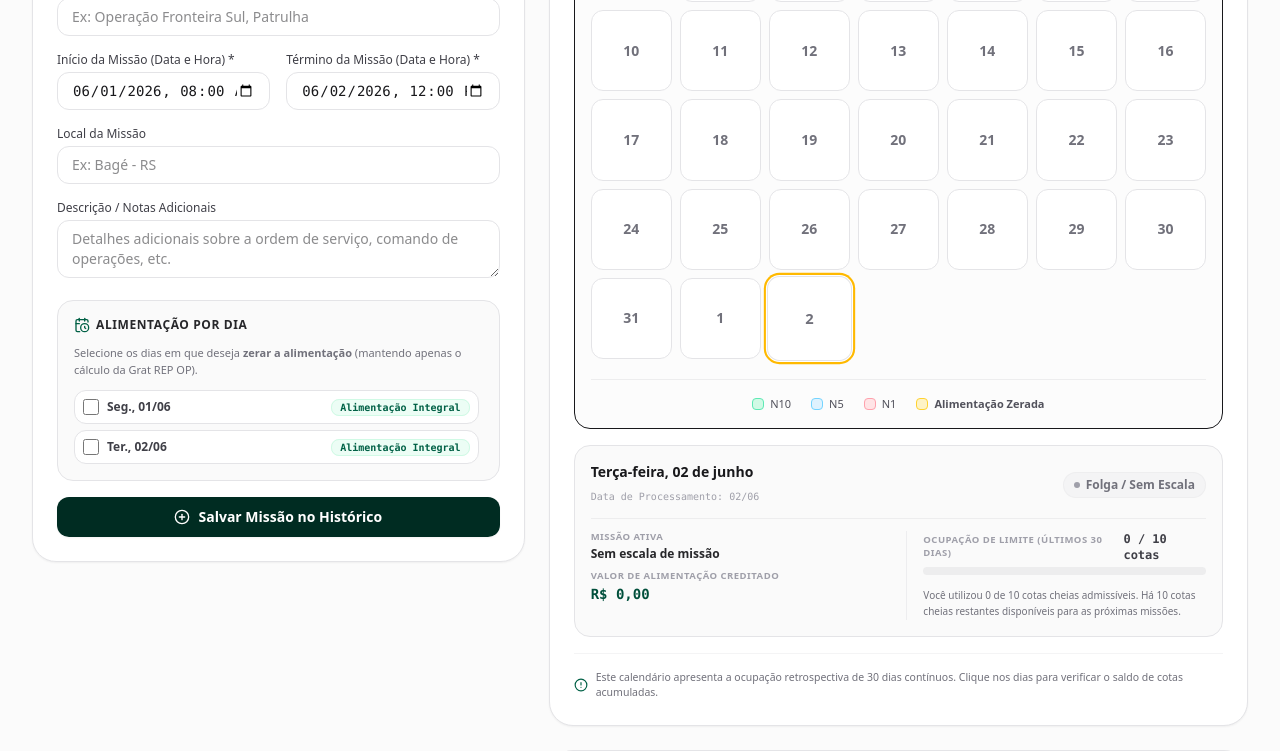
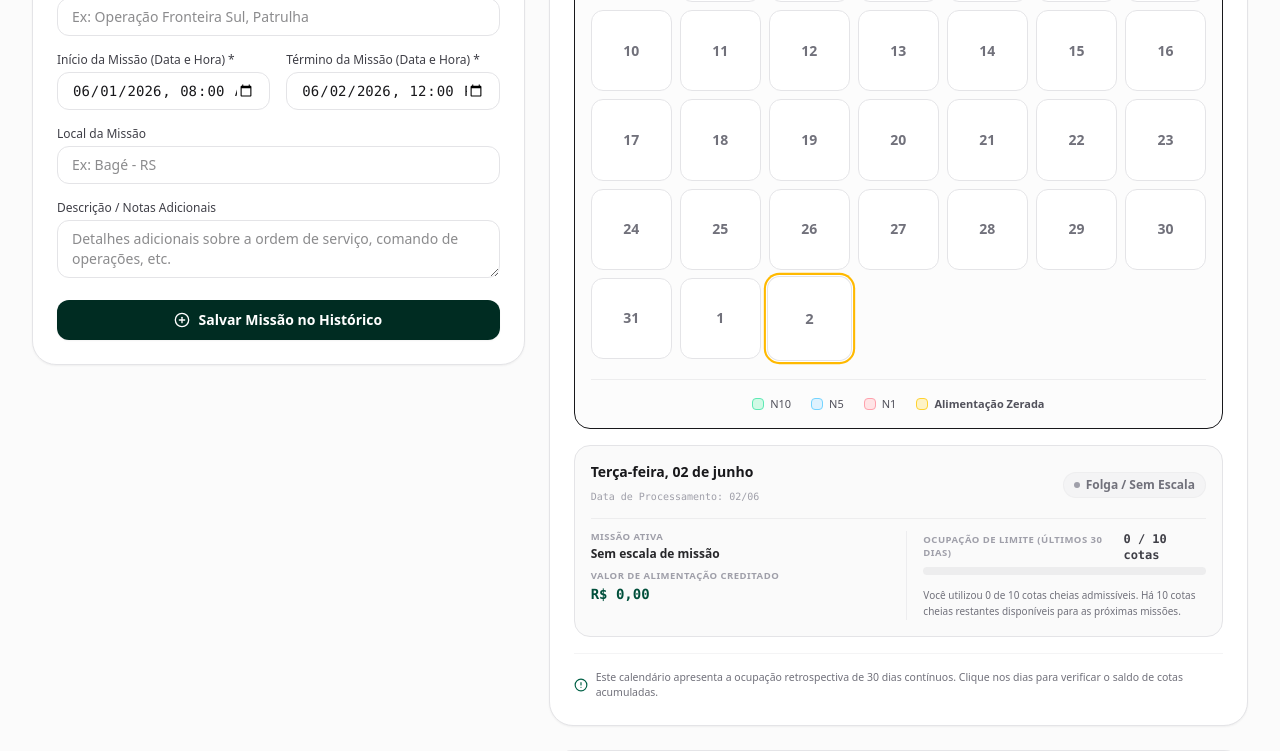
Before and after one commit to bfnrmmnt-bot/C-lculo-Manobra, a React (Vite) app: page / in a window 1280 px wide. Shown: the part 791-1542 px from the top of the page. Built offline with nearby package versions, Linux system fonts and the light colour scheme.

Commit message:
fix: handle zeroed food rates in calculations and UI
Ensure payments with zeroed rates are excluded from active count logic and correctly represented with a distinct visual state in the mission history. Removed deprecated zeroing UI from the mission form.

```diff
--- a/src/components/MissionForm.tsx
+++ b/src/components/MissionForm.tsx
@@ -402,63 +402,7 @@ export default function MissionForm({
               />
             </div>
 
-            {formDates.length > 0 && (
-              <div className="p-4 bg-zinc-50 border border-zinc-200 rounded-2xl space-y-3" id="daily-food-options-container">
-                <div className="flex items-center gap-1.5 font-bold text-zinc-800 text-xs uppercase tracking-wider">
-                  <CalendarClock className="w-4 h-4 text-emerald-800" />
-                  Alimentação por Dia
-                </div>
-                <p className="text-[11px] text-zinc-500 leading-normal">
-                  Selecione os dias em que deseja <strong>zerar a alimentação</strong> (mantendo apenas o cálculo da Grat REP OP).
-                </p>
-                <div className="space-y-1.5 max-h-48 overflow-y-auto pr-1">
-                  {formDates.map((dateStr) => {
-                    const isZeroed = zeroFoodDates.includes(dateStr);
-                    const [year, month, day] = dateStr.split('-').map(Number);
-                    const dateObj = new Date(year, month - 1, day);
-                    const formattedDate = dateObj.toLocaleDateString('pt-BR', { day: '2-digit', month: '2-digit', weekday: 'short' });
 
-                    return (
-                      <label
-                        key={dateStr}
-                        className={`flex items-center justify-between p-2 rounded-xl border text-xs cursor-pointer transition-all ${
-                          isZeroed
-                            ? 'bg-amber-50/50 border-amber-200 text-amber-900'
-                            : 'bg-white border-zinc-200 text-zinc-700 hover:bg-zinc-50'
-                        }`}
-                      >
-                        <div className="flex items-center gap-2">
-                          <input
-                            type="checkbox"
-                            checked={isZeroed}
-                            onChange={(e) => {
-                              if (e.target.checked) {
-                                setZeroFoodDates([...zeroFoodDates, dateStr]);
-                              } else {
-                                setZeroFoodDates(zeroFoodDates.filter((d) => d !== dateStr));
-                              }
-                            }}
-                            className="rounded text-emerald-850 focus:ring-emerald-800 h-4 w-4 border-zinc-300 cursor-pointer"
-                          />
-                          <span className="font-semibold capitalize font-sans">{formattedDate}</span>
-                        </div>
-                        <div className="text-[10px] font-mono font-medium">
-                          {isZeroed ? (
-                            <span className="text-amber-800 font-bold bg-amber-100/60 px-2 py-0.5 rounded-lg border border-amber-200">
-                              Alimentação Zerada + Grat REP OP
-                            </span>
-                          ) : (
-                            <span className="text-emerald-800 bg-emerald-50 px-2 py-0.5 rounded-lg border border-emerald-100 font-semibold">
-                              Alimentação Integral
-                            </span>
-                          )}
-                        </div>
-                      </label>
-                    );
-                  })}
-                </div>
-              </div>
-            )}
 
 
 
--- a/src/components/MissionHistory.tsx
+++ b/src/components/MissionHistory.tsx
@@ -306,7 +306,9 @@ export default function MissionHistory({
 
               <div>
                 <span className={`inline-flex items-center gap-1.5 text-xs font-bold px-2.5 py-1 rounded-full border ${
-                  selectedDayDetail.primaryType === 'N10'
+                  selectedDayDetail.hasMissions && selectedDayDetail.actualFoodRate === 0
+                    ? 'bg-amber-100 text-amber-900 border-amber-200'
+                    : selectedDayDetail.primaryType === 'N10'
                     ? 'bg-emerald-100 text-emerald-900 border-emerald-200'
                     : selectedDayDetail.primaryType === 'N5'
                     ? 'bg-sky-100 text-sky-900 border-sky-200'
@@ -315,15 +317,19 @@ export default function MissionHistory({
                     : 'bg-zinc-100 text-zinc-500 border-zinc-200/40'
                 }`}>
                   <span className={`w-1.5 h-1.5 rounded-full ${
-                    selectedDayDetail.primaryType === 'N10'
+                    selectedDayDetail.hasMissions && selectedDayDetail.actualFoodRate === 0
+                      ? 'bg-amber-500'
+                      : selectedDayDetail.primaryType === 'N10'
                       ? 'bg-emerald-500'
                       : selectedDayDetail.primaryType === 'N5'
                       ? 'bg-sky-500'
                       : selectedDayDetail.primaryType === 'N1'
-                      ? 'bg-rose-500 animate-ping'
+                      ? 'bg-rose-500'
                       : 'bg-zinc-400'
                   }`} />
-                  {selectedDayDetail.primaryType === 'N10'
+                  {selectedDayDetail.hasMissions && selectedDayDetail.actualFoodRate === 0
+                    ? 'Alimentação Zerada'
+                    : selectedDayDetail.primaryType === 'N10'
                     ? 'N10 – Cota Alimentação Cheia'
                     : selectedDayDetail.primaryType === 'N5'
                     ? 'N5 – Meia Cota Alimentação'
--- a/src/utils/calculator.ts
+++ b/src/utils/calculator.ts
@@ -286,7 +286,7 @@ export function getActiveQuotaAtDate(payments: DailyPayment[], refDateStr: strin
 
   const activeCount = payments.filter((p) => {
     const isInWindow = p.dateString >= thirtyDaysAgoStr && p.dateString <= refDateStr;
-    const isPremium = p.assignedType === 'N10' || p.assignedType === 'N5';
+    const isPremium = (p.assignedType === 'N10' || p.assignedType === 'N5') && p.rate > 0;
     return isInWindow && isPremium;
   }).length;
 
```
